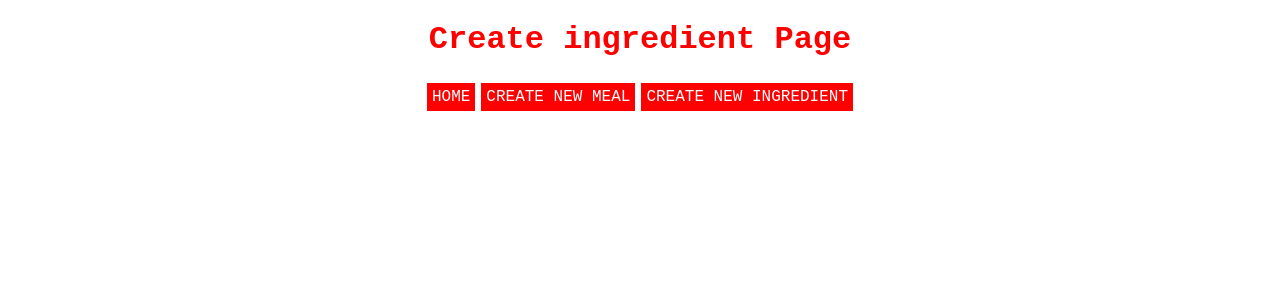
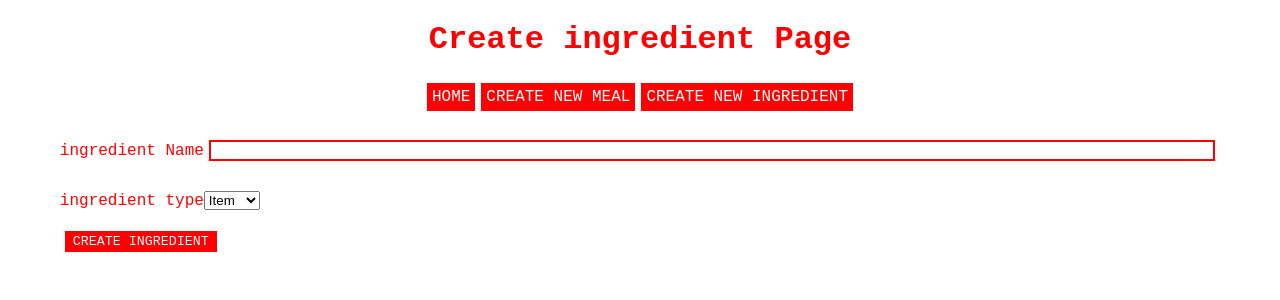
Before and after one commit to Kynanandkel/MealPlannerUI, a SvelteKit app: page /CreateIngredient in a window 1280 px wide. Shown: the top 300 px of the page. Built offline with nearby package versions, Linux system fonts and the light colour scheme; no server answers.

Commit message:
can now add ingredients to the database

```diff
--- a/src/routes/CreateIngredient/+page.svelte
+++ b/src/routes/CreateIngredient/+page.svelte
@@ -3,32 +3,50 @@
     import NavBar from "../navBar.svelte";
 
     import type {ingredient} from '../Types.ts';
-    import type {meal} from '../Types.ts';
-    import type {mealIngredient} from '../Types.ts'
 
-    var Ingredients:ingredient[] = $state([])
+    var ingr:ingredient = $state({id:-1, Name:"",type:"Item"});
 
-    var MealIngredients:mealIngredient[] = $state([])
 
-    var Meal:meal
+    const CreateIngredient = async()=>{
 
-    const getIngredients = async() =>{
-        const response = await fetch('http://localhost:8080/GetAllIngredients');
-        Ingredients = await response.json();
-    }
+        console.log("test")
 
-    function CreateMeal(){
+        const response = await fetch('http://localhost:8080/CreateIngredient',{
+            method: "POST",
+            body: JSON.stringify(ingr)
+        });
+
+        location.reload();
 
     }
 
-    onMount(()=>{
-        getIngredients();
-    })
 </script>
 <h1>Create ingredient Page</h1>
 <NavBar/>
 
 <section class="container">
+    <div class="column">
+        <div class="row">
+            <p>ingredient Name</p>
+            <input type="text" bind:value={ingr.Name}/>
+        </div>
+        <div class="row">
+            <p>ingredient type</p>
+        <select bind:value={ingr.type} name="ingredientType" id="ingredientType">
+            <option value="Item">Item</option>
+            <option value="Tspn">Tspn</option>
+            <option value="Tbsp">Tbsp</option>
+            <option value="Cup">Cup</option>
+            <option value="Gram">Gram</option>
+            <option value="Kilo">Kilo</option>
+            <option value="Ml">Ml</option>
+            <option value="Litre">Litre</option>
+        </select>
+        </div>
+        <div class="row">
+            <button onclick={()=>CreateIngredient()}> CREATE INGREDIENT</button>
+        </div>
+    </div>
 
 
 </section>
--- a/src/routes/CreateMeal/+page.svelte
+++ b/src/routes/CreateMeal/+page.svelte
@@ -85,8 +85,6 @@
     onMount(()=>{
         getIngredients();
     })
-
-    console.log($inspect(Ingredients))
 </script>
 
 <NavBar/>
```
